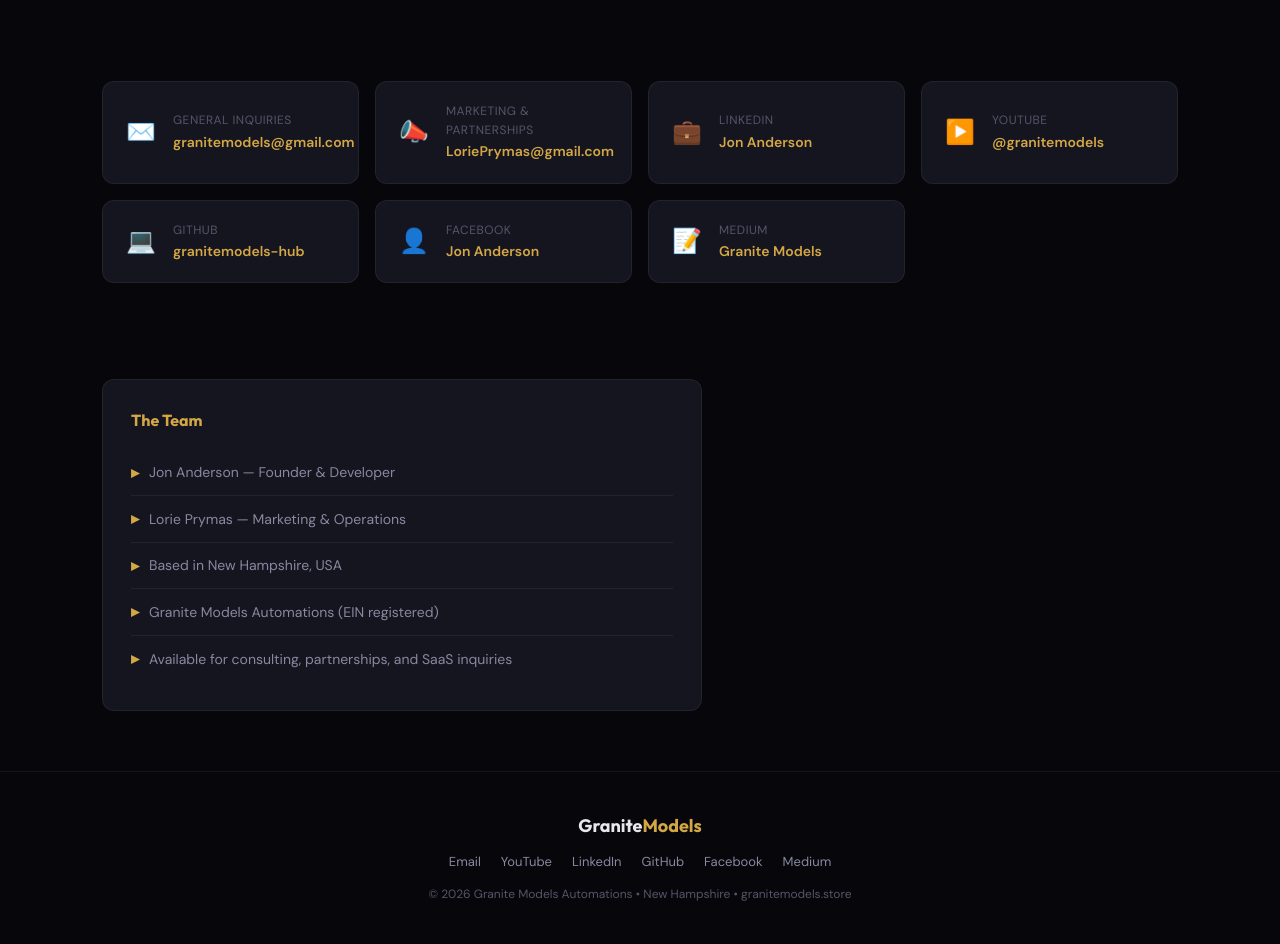
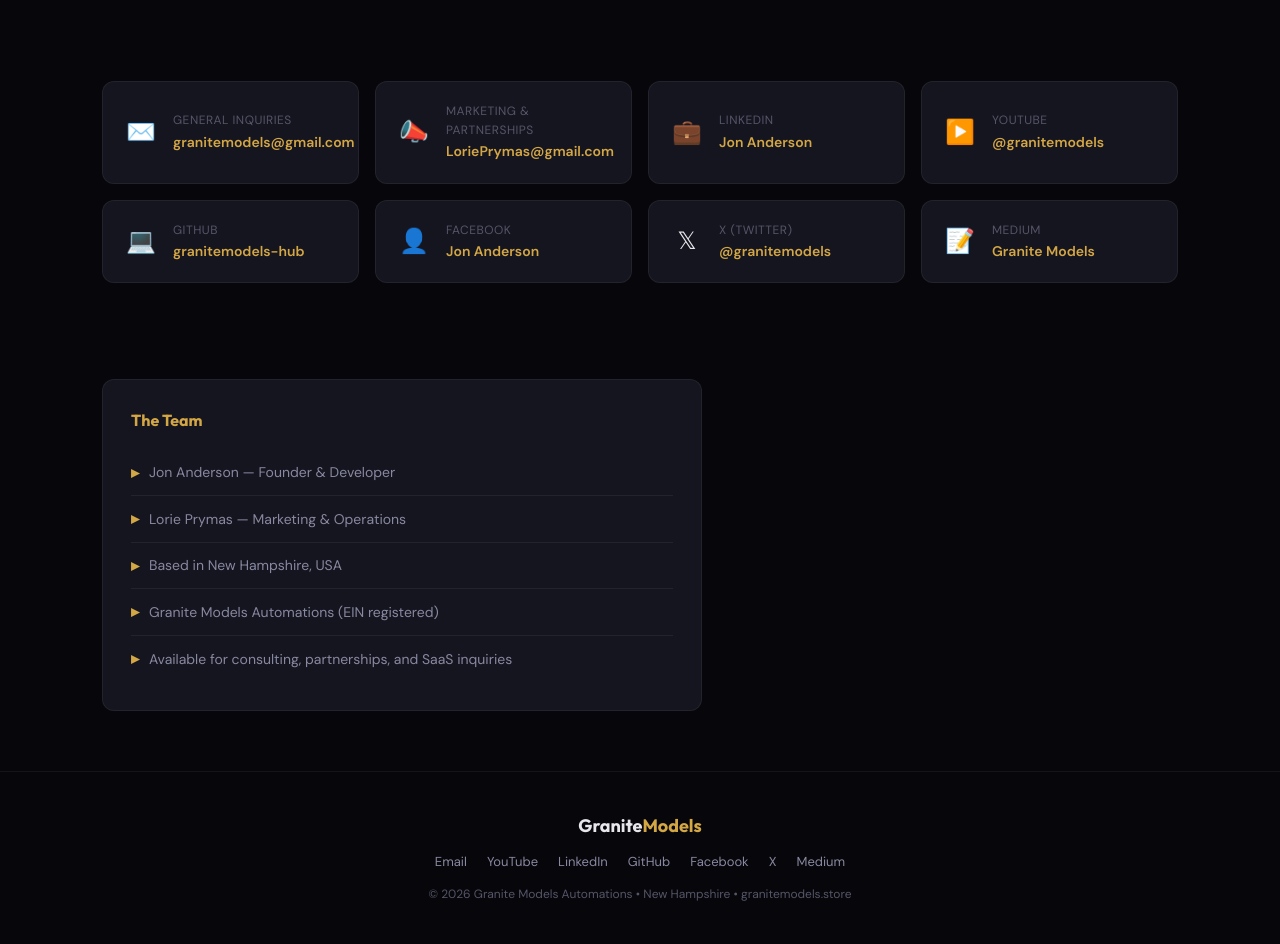
Before and after one commit to granitemodels-hub/granite-models-store, a Flask app: page /contact in a window 1280 px wide. Shown: the part 438-1382 px from the top of the page. Run offline with Flask 3, Linux system fonts and the light colour scheme; some libraries are stand-ins or nearby versions.

Commit message:
Add X/Twitter @granitemodels to contact page and footer

```diff
--- a/app.py
+++ b/app.py
@@ -196,6 +196,7 @@ SOCIAL = {
     'medium': 'https://granitemodels.store',
     'youtube': 'https://www.youtube.com/@granitemodels',
     'github': 'https://github.com/granitemodels-hub',
+    'x': 'https://x.com/granitemodels',
     'email': 'granitemodels@gmail.com',
 }
 
--- a/templates/base.html
+++ b/templates/base.html
@@ -49,6 +49,7 @@
     <a href="{{ social.linkedin }}" target="_blank">LinkedIn</a>
     <a href="{{ social.github }}" target="_blank">GitHub</a>
     <a href="{{ social.facebook }}" target="_blank">Facebook</a>
+    <a href="{{ social.x }}" target="_blank">X</a>
     <a href="{{ social.medium }}" target="_blank">Medium</a>
   </div>
   <p class="footer-copy">&copy; 2026 Granite Models Automations &bull; New Hampshire &bull; granitemodels.store</p>
--- a/templates/contact.html
+++ b/templates/contact.html
@@ -53,6 +53,13 @@
           <div class="contact-value">Jon Anderson</div>
         </div>
       </a>
+      <a href="{{ social.x }}" target="_blank" class="contact-card">
+        <div class="contact-icon">𝕏</div>
+        <div>
+          <div class="contact-label">X (Twitter)</div>
+          <div class="contact-value">@granitemodels</div>
+        </div>
+      </a>
       <a href="{{ social.medium }}" target="_blank" class="contact-card">
         <div class="contact-icon">📝</div>
         <div>
```
